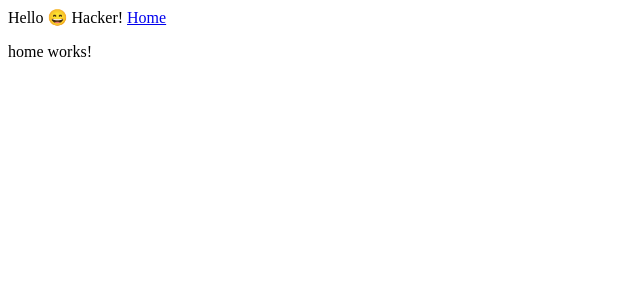
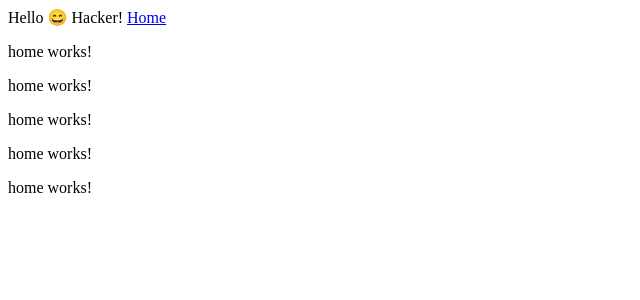
Before and after one commit to KelvinNjihia/covid19-stats, an Angular app: page /home in a window 1280 px wide. Shown: the top 300 px of the page, without its empty margins (0-640 px from the left). Built offline with nearby package versions, Linux system fonts and the light colour scheme.

Commit message:
Some stuffs

```diff
--- a/src/app/home/home.component.html
+++ b/src/app/home/home.component.html
@@ -1 +1 @@
-<p>home works!</p>
+<p>home works!</p><p>home works!</p><p>home works!</p><p>home works!</p><p>home works!</p>
```
